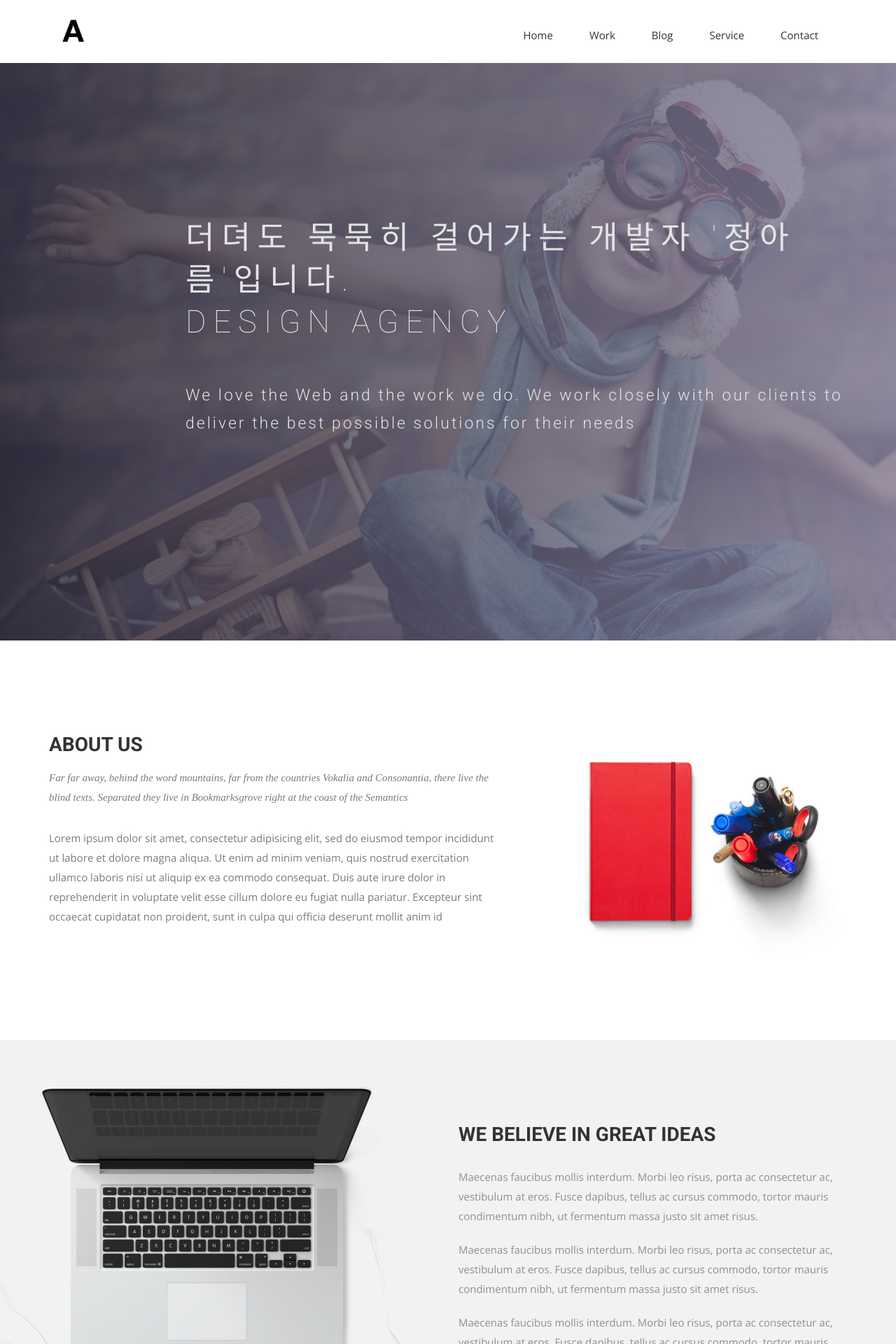
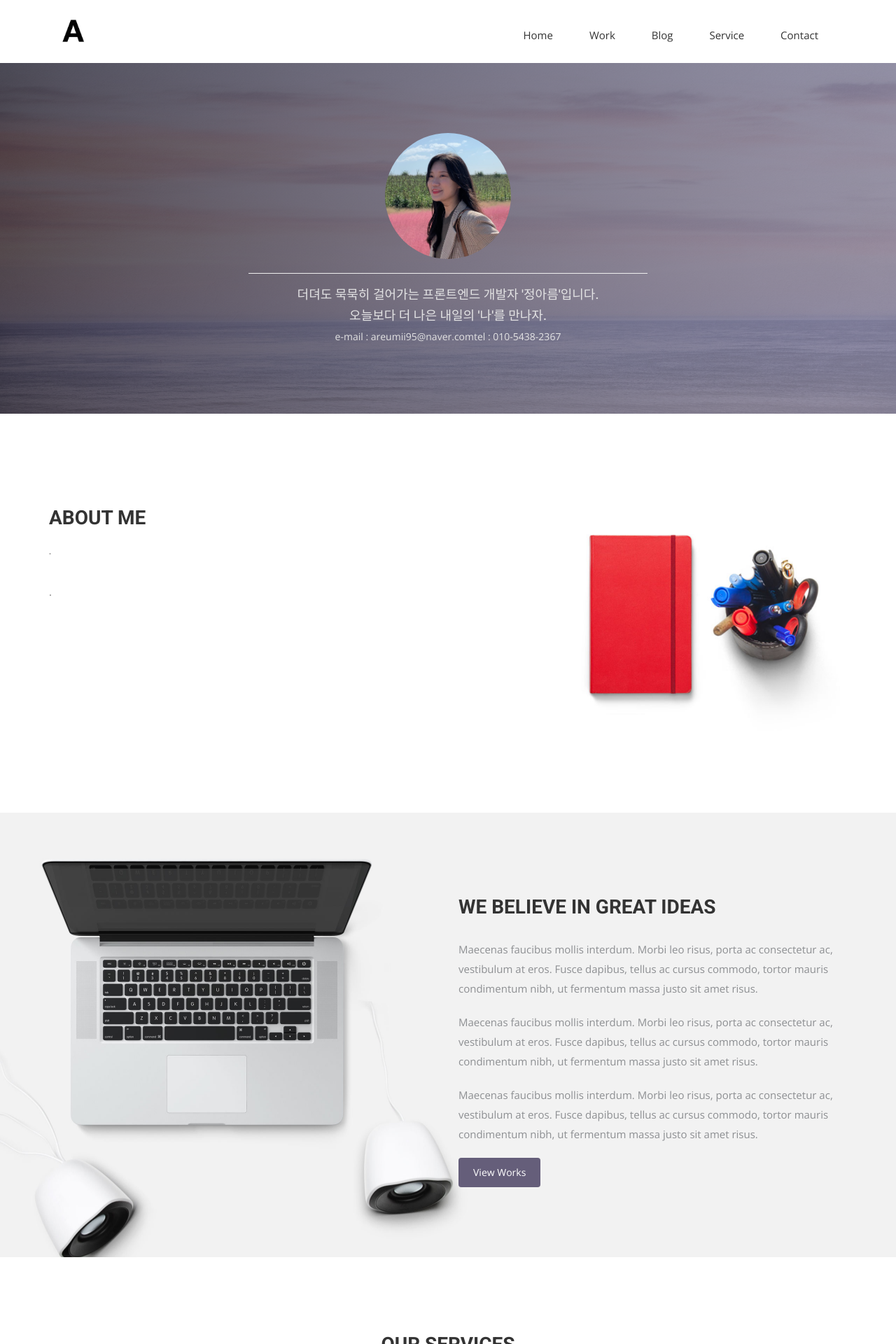
Before and after one commit to areumyy/areumyy.github.io, a Jekyll site: the page built from index.html, in a window 1280 px wide. Shown: the top 1920 px of the page at 70% size. Built offline with Jekyll 4.4.1, drawn with Linux system fonts in a browser that asks for light colours; nearby versions of some CDN libraries; some web fonts are replaced.

Commit message:
index페이지 slider 수정

```diff
--- a/_config.yml
+++ b/_config.yml
@@ -14,7 +14,7 @@ keep_files:
 
 
 # Site settings
-title: Areum Jung
+title: Areum-Jung
 subtitle: "A free HTML5 agency template"
 url: "http://areumyy.github.io" # the base hostname & protocol for your site
 # baseurl: "/the/subpath/of/your/site" # Set this value to "" if you want your site to be root
--- a/css/airspace.css
+++ b/css/airspace.css
@@ -96,12 +96,12 @@ font header .navbar-default .navbar-nav li a:hover {
 /*--
 	Slider Start
 --*/
-#slider {
-  background: url("../img/slider-bg.jpg") no-repeat;
+#slider { /* 수정 */
+  background: url("../img/slider-bg2.jpg") no-repeat;
   background-size: cover;
   background-attachment: fixed;
   background-position: 10% 0%;
-  padding: 200px 0 280px 0;
+  padding: 100px 0 100px 0;
   position: relative;
 }
 #slider:before {
@@ -116,8 +116,15 @@ font header .navbar-default .navbar-nav li a:hover {
   background: linear-gradient(to left, #8b86a3, #322e40);
   opacity: 0.8;
 }
+#slider .row_inner {  /* 수정 */
+  margin-left: 0;
+  width: 100%;
+  float: none;
+  margin: 0 auto;
+}
 #slider .block {
   color: #E3E3E4;
+  text-align: center;
 }
 #slider .block h1 {
   font-family: 'Roboto', sans-serif;
@@ -128,12 +135,23 @@ font header .navbar-default .navbar-nav li a:hover {
   padding-bottom: 45px;
 }
 #slider .block p {
-  font-size: 23px;
+  /* font-size: 23px; */
   line-height: 40px;
   font-family: 'Roboto', sans-serif;
   font-weight: 300;
   letter-spacing: 3px;
 }
+#slider .profile {  /* 추가 */
+  width: 180px;
+  border-radius: 50%;
+}
+#slider .profile_info {  /* 추가 */
+  display: flex;
+  justify-content: center;
+}
+
+
+
 /*--
 	wrapper Start
 --*/
--- a/index.html
+++ b/index.html
@@ -8,10 +8,17 @@ permalink: /
 <section id="slider">
   <div class="container">
     <div class="row">
-      <div class="col-md-10 col-md-offset-2">
+      <div class="col-md-10 col-md-offset-2 row_inner">
         <div class="block">
-          <h1 class="animated fadeInUp">더뎌도 묵묵히 걸어가는 개발자 '정아름'입니다. <br> DESIGN AGENCY</h1>
-          <p class="animated fadeInUp">We love the Web and the work we do. We work closely with our clients to deliver the best possible solutions for their needs</p>
+          <img src="/img/profile.jpg" alt="profile_img" class="profile">
+          <hr width="50%">
+          <h4 class="animated fadeInUp">더뎌도 묵묵히 걸어가는 프론트엔드 개발자 '정아름'입니다.</h4>
+          <h4 class="animated fadeInUp">오늘보다 더 나은 내일의 '나'를 만나자.</h4>
+          <!-- <p class="animated fadeInUp">We love the Web and the work we do. We work closely with our clients to deliver the best possible solutions for their needs</p> -->
+          <div class="profile_info">
+            <div>e-mail : areumii95@naver.com</div>
+            <div>tel : 010-5438-2367</div>
+          </div>
         </div>
       </div>
     </div>
@@ -24,10 +31,10 @@ permalink: /
       <div class="col-md-7 col-sm-12">
         <div class="block">
           <div class="section-title">
-            <h2>About Us</h2>
-            <p>Far far away, behind the word mountains, far from the countries Vokalia and Consonantia, there live the blind texts. Separated they live in Bookmarksgrove right at the coast of the Semantics</p>
+            <h2>About Me</h2>
+            <p>.</p>
           </div>
-          <p>Lorem ipsum dolor sit amet, consectetur adipisicing elit, sed do eiusmod tempor incididunt ut labore et dolore magna aliqua. Ut enim ad minim veniam, quis nostrud exercitation ullamco laboris nisi ut aliquip ex ea commodo consequat. Duis aute irure dolor in reprehenderit in voluptate velit esse cillum dolore eu fugiat nulla pariatur. Excepteur sint occaecat cupidatat non proident, sunt in culpa qui officia deserunt mollit anim id </p>
+          <p>.</p>
         </div>
       </div><!-- .col-md-7 close -->
       <div class="col-md-5 col-sm-12">
```
Also changed, not shown: img/profile.jpg (added), img/slider-bg2.jpg (added).
